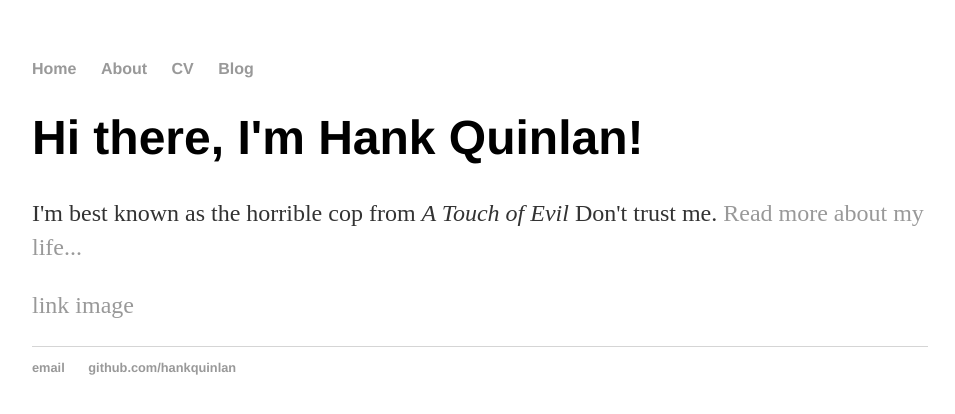
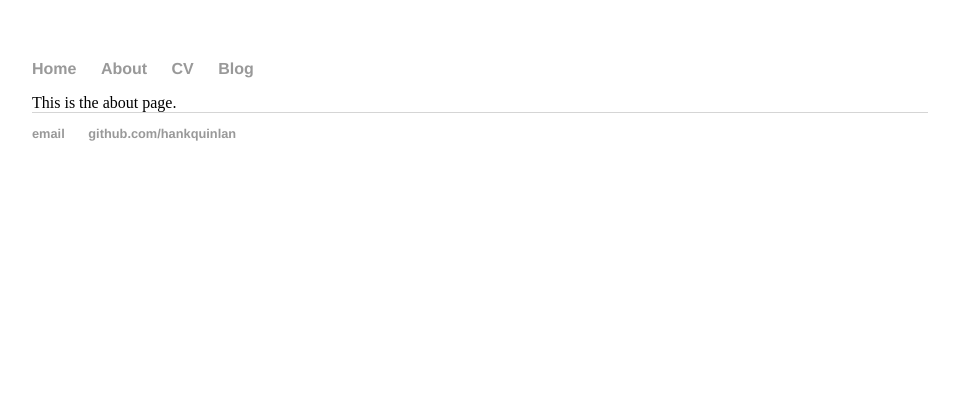
Before and after one commit to brentmobbs/brentmobbs.github.io, a Jekyll site: the page built from about/index.html, in a window 1280 px wide. Shown: the top 414 px of the page, without its empty margins (160-1115 px from the left). Built offline with Jekyll 4.4.1, drawn with Linux system fonts in a browser that asks for light colours.

Commit message:
Update index.html

```diff
--- a/about/index.html
+++ b/about/index.html
@@ -1,9 +1,6 @@
 ---
 layout: default
-title: Hank Quinlan, Horrible Cop
+title: "About"
 ---
-<div class="blurb">
-	<h1>Hi there, I'm Hank Quinlan!</h1>
-	<p>I'm best known as the horrible cop from <em>A Touch of Evil</em> Don't trust me. <a href="/about">Read more about my life...</a></p>
-	<p><a href={{ site.url }}/assets/image.png>link image</a></p>
-</div><!-- /.blurb -->
+
+This is the about page.
```
